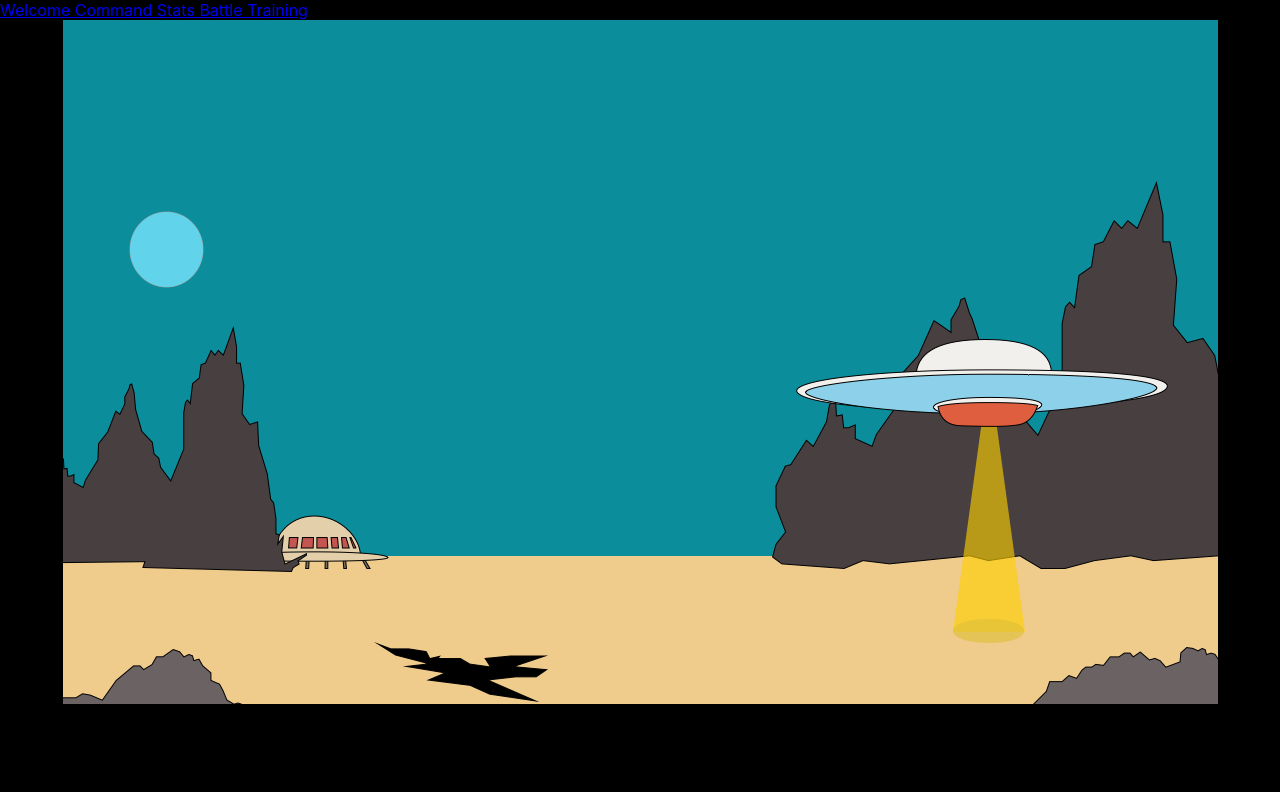
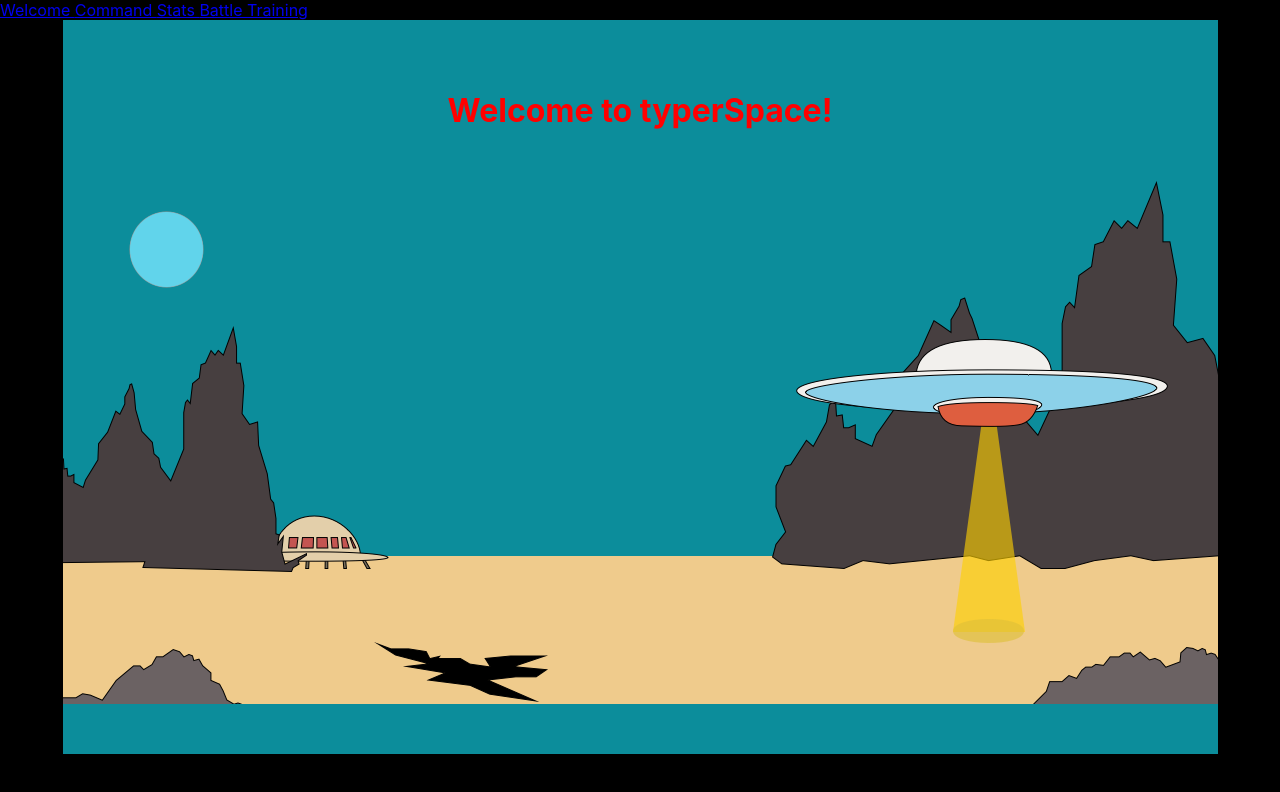
Before and after one commit to bkiggen/typerSpace, a React (Create React App) app: page /#/ in a window 1280 px wide. Shown: the top 792 px of the page. Built offline with nearby package versions, Linux system fonts and the light colour scheme.

Commit message:
add styled components

```diff
--- a/package.json
+++ b/package.json
@@ -11,6 +11,7 @@
     "react-scripts": "2.1.1",
     "redux": "^3.7.2",
     "redux-thunk": "^2.2.0",
+    "styled-components": "^4.1.2",
     "uuid": "^3.2.1"
   },
   "scripts": {
--- a/src/components/TempNav.jsx
+++ b/src/components/TempNav.jsx
@@ -10,7 +10,7 @@ function TempNav(props){
         color: red;
       }
       `}</style>
-      <Link to="/Welcome"> Welcome </Link>
+      <Link to="/"> Welcome </Link>
       <Link to="/Command"> Command </Link>
       <Link to="/Stats"> Stats </Link>
       <Link to="/Battle"> Battle </Link>
--- a/src/components/Welcome.jsx
+++ b/src/components/Welcome.jsx
@@ -1,19 +1,23 @@
 import React from 'react';
 import PropTypes from 'prop-types';
-import WelcomeImage from '../assets/images/Welcome.png'
+import WelcomeImage from '../assets/images/Welcome.png';
+import styled from 'styled-components';
+
+const WelcomeContainer = styled.div`
+  width: 1155px;
+  height: 684px;
+  background-image: url(${WelcomeImage});
+  margin: 0 auto;
+  text-align: center;
+  padding-top: 50px;
+  color: red;
+`;
 
 function Welcome(props){
   return (
-    <div className="welcomeContainer">
-      <style jsx>{`
-        .welcomeContainer {
-          width: 1155px;
-          height: 684px;
-          background-image: url(${WelcomeImage});
-          margin: 0 auto;
-        }
-        `}</style>
-    </div>
+    <WelcomeContainer>
+      <h1>Welcome to typerSpace!</h1>
+    </WelcomeContainer>
   );
 }
 
```
Also changed, not shown: 1 other file (tests, documents, lock files or other folders).
